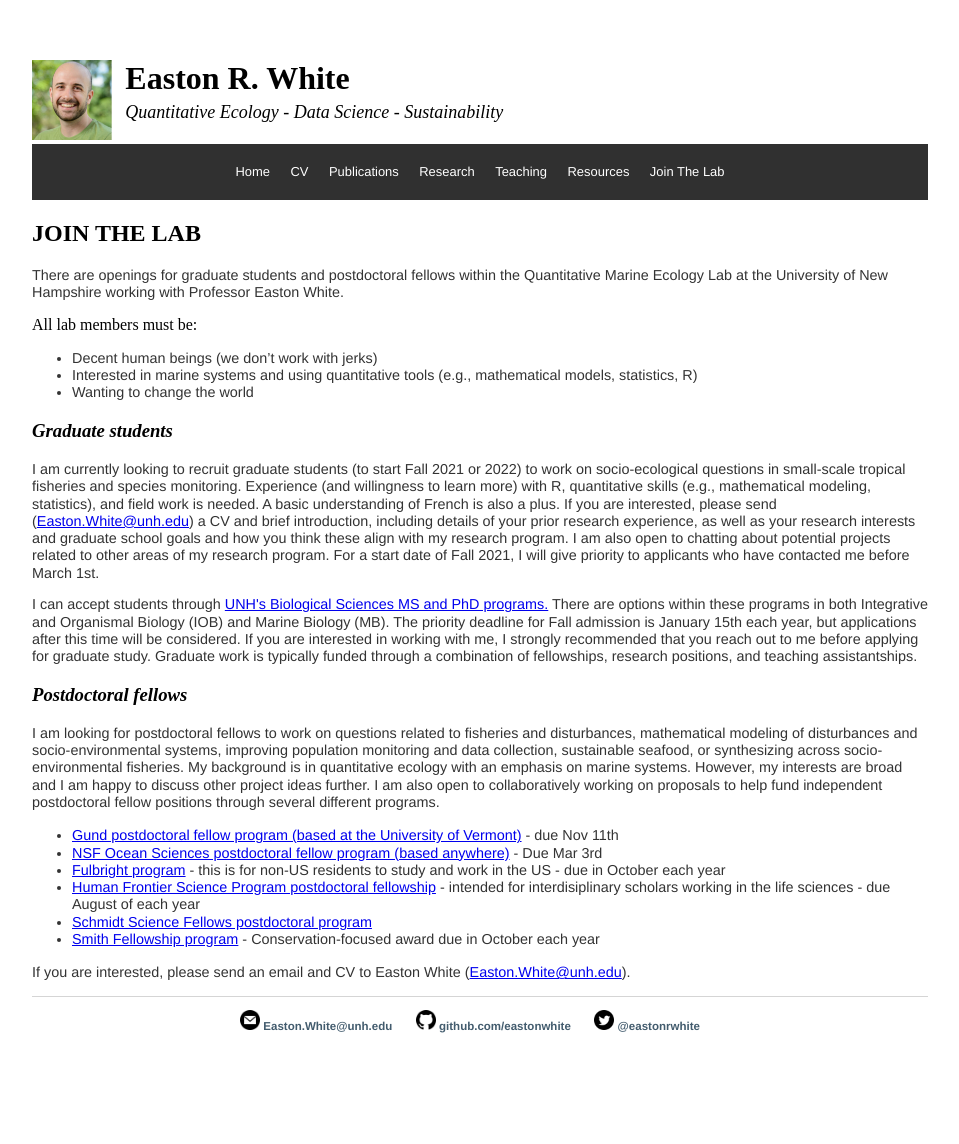
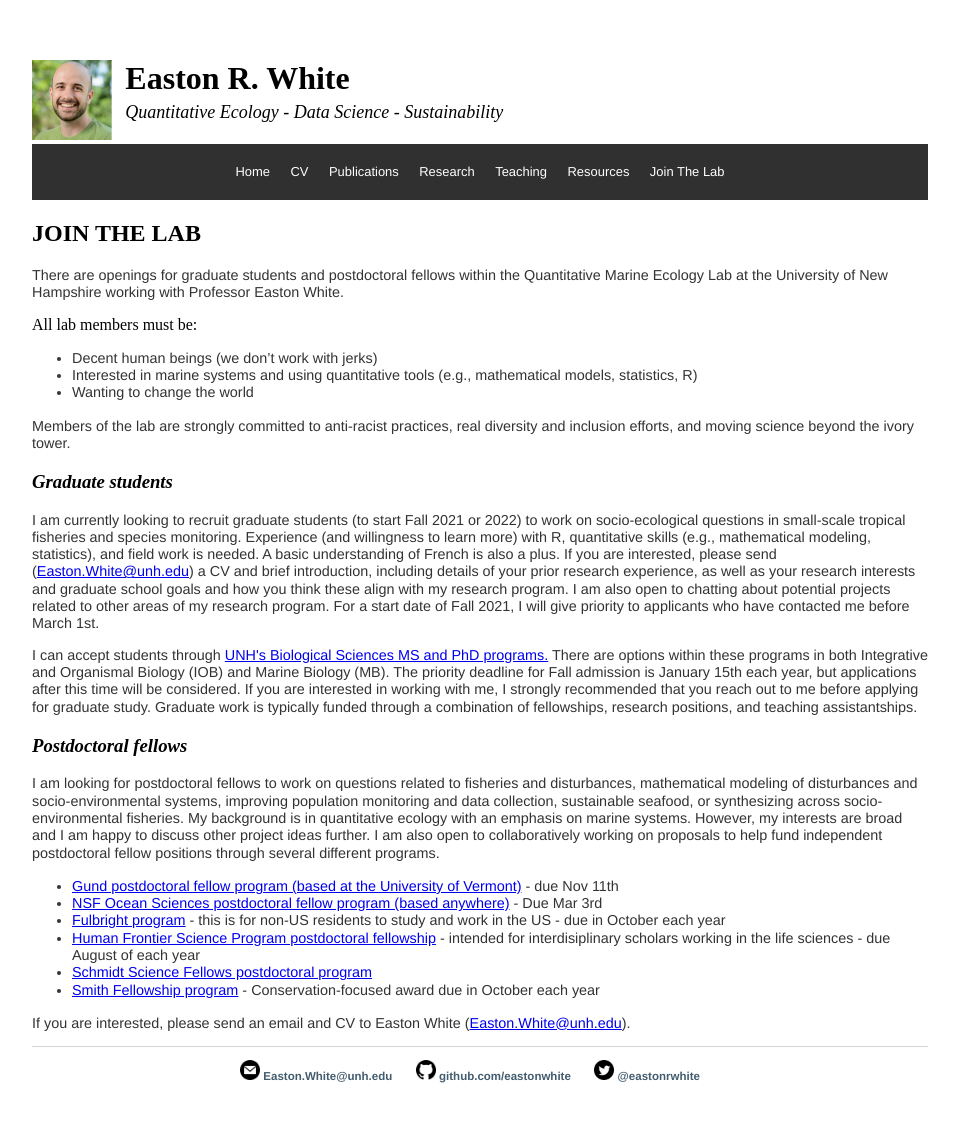
Before and after one commit to eastonwhite/eastonwhite.github.io, a Jekyll site: the page built from join/index.html, in a window 1280 px wide. Shown: the whole page, without its empty margins (160-1119 px from the left). Built offline with Jekyll 4.4.1, drawn with Linux system fonts in a browser that asks for light colours; before the commit the page ends 1094 px from its top, so only the background shows below that.

Commit message:
added line

```diff
--- a/join/index.html
+++ b/join/index.html
@@ -14,6 +14,7 @@ All lab members must be:
 <li> Wanting to change the world </li>
   </ul>
 
+<p>Members of the lab are strongly committed to anti-racist practices, real diversity and inclusion efforts, and moving science beyond the ivory tower.</p>
 
 <h3><i>Graduate students</i></h3>
 <p> I am currently looking to recruit graduate students (to start Fall 2021 or 2022) to work on socio-ecological questions in small-scale tropical fisheries and species monitoring. Experience (and willingness to learn more) with R, quantitative skills (e.g., mathematical modeling, statistics), and field work is needed. A basic understanding of French is also a plus. If you are interested, please send (<a href="mailto:Easton.White@unh.edu">Easton.White@unh.edu</a>) a CV and brief introduction, including details of your prior research experience, as well as your research interests and graduate school goals and how you think these align with my research program. I am also open to chatting about potential projects related to other areas of my research program. For a start date of Fall 2021, I will give priority to applicants who have contacted me before March 1st. </p>
```
